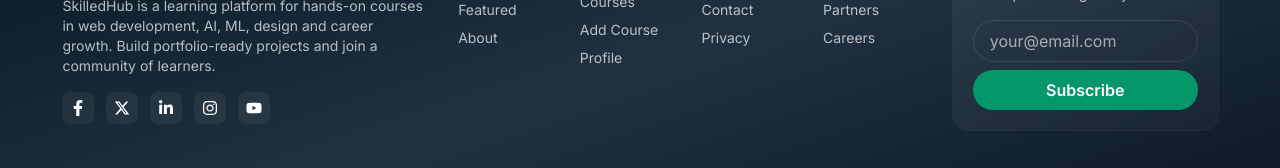
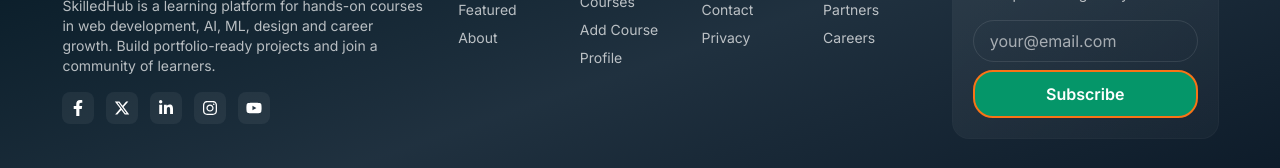
Before and after one commit to injamul007/b12-a10-online-learning-platform-client, a React (Vite) app: page / in a window 1280 px wide. Shown: the part 773-941 px from the top of the page. Built offline with nearby package versions, Linux system fonts and the light colour scheme; no server answers.

Commit message:
in footer update the subscribe btns css with my-btn css property

```diff
--- a/src/components/Footer/Footer.jsx
+++ b/src/components/Footer/Footer.jsx
@@ -273,7 +273,7 @@ const Footer = () => {
                   />
                   <button
                     type="submit"
-                    className="rounded-full px-4 py-2 bg-primary hover:bg-secondary cursor-pointer transition text-white font-semibold disabled:opacity-60"
+                    className="my-btn cursor-pointer"
                   >
                     {subscribe ? "Subscribed" : "Subscribe"}
                   </button>
```
